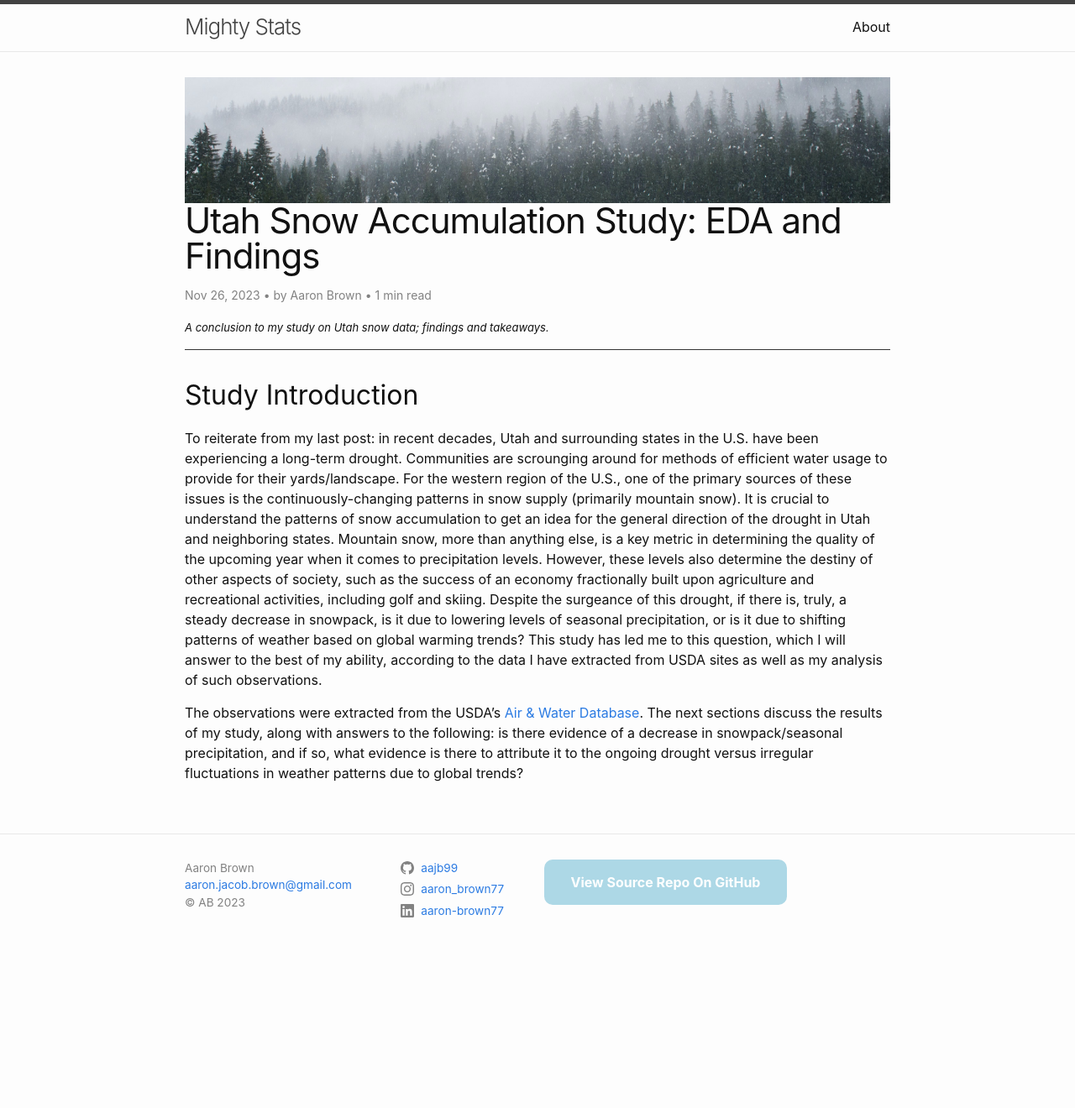
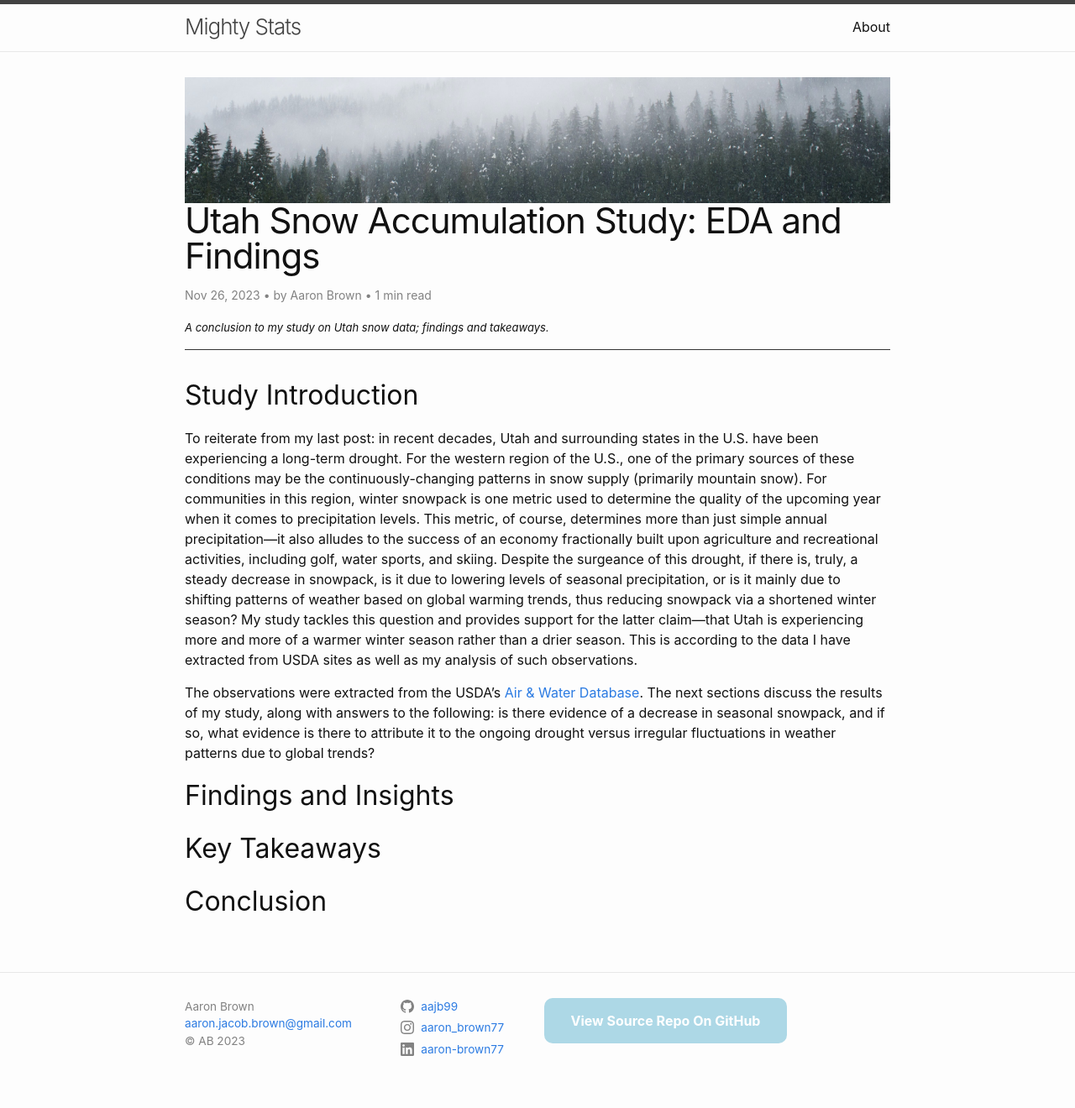
Before and after one commit to aajb99/aajb99.github.io, a Jekyll site: the page built from _posts/2023-11-26-proj-p2.md, in a window 1280 px wide. Shown: the whole page at 84% size. Built offline with Jekyll 4.4.1, drawn with Linux system fonts in a browser that asks for light colours; comment, search, counter and statistics services are not loaded; before the commit the page ends 1155 px from its top, so only the background shows below that.

Commit message:
Blog intro edits

```diff
--- a/_posts/2023-11-26-proj-p2.md
+++ b/_posts/2023-11-26-proj-p2.md
@@ -8,6 +8,13 @@ image: "/assets/images/snow_post.jpg"
 
 ## Study Introduction
 
-To reiterate from my last post: in recent decades, Utah and surrounding states in the U.S. have been experiencing a long-term drought. Communities are scrounging around for methods of efficient water usage to provide for their yards/landscape. For the western region of the U.S., one of the primary sources of these issues is the continuously-changing patterns in snow supply (primarily mountain snow). It is crucial to understand the patterns of snow accumulation to get an idea for the general direction of the drought in Utah and neighboring states. Mountain snow, more than anything else, is a key metric in determining the quality of the upcoming year when it comes to precipitation levels. However, these levels also determine the destiny of other aspects of society, such as the success of an economy fractionally built upon agriculture and recreational activities, including golf and skiing. Despite the surgeance of this drought, if there is, truly, a steady decrease in snowpack, is it due to lowering levels of seasonal precipitation, or is it due to shifting patterns of weather based on global warming trends? This study has led me to this question, which I will answer to the best of my ability, according to the data I have extracted from USDA sites as well as my analysis of such observations.
+To reiterate from my last post: in recent decades, Utah and surrounding states in the U.S. have been experiencing a long-term drought. For the western region of the U.S., one of the primary sources of these conditions may be the continuously-changing patterns in snow supply (primarily mountain snow). For communities in this region, winter snowpack is one metric used to determine the quality of the upcoming year when it comes to precipitation levels. This metric, of course, determines more than just simple annual precipitation—it also alludes to the success of an economy fractionally built upon agriculture and recreational activities, including golf, water sports, and skiing. Despite the surgeance of this drought, if there is, truly, a steady decrease in snowpack, is it due to lowering levels of seasonal precipitation, or is it mainly due to shifting patterns of weather based on global warming trends, thus reducing snowpack via a shortened winter season? My study tackles this question and provides support for the latter claim—that Utah is experiencing more and more of a warmer winter season rather than a drier season. This is according to the data I have extracted from USDA sites as well as my analysis of such observations.
 
-The observations were extracted from the USDA's [Air & Water Database](https://wcc.sc.egov.usda.gov/nwcc/snow-course-sites.jsp?state=UT). The next sections discuss the results of my study, along with answers to the following: is there evidence of a decrease in snowpack/seasonal precipitation, and if so, what evidence is there to attribute it to the ongoing drought versus irregular fluctuations in weather patterns due to global trends?
+The observations were extracted from the USDA's [Air & Water Database](https://wcc.sc.egov.usda.gov/nwcc/snow-course-sites.jsp?state=UT). The next sections discuss the results of my study, along with answers to the following: is there evidence of a decrease in seasonal snowpack, and if so, what evidence is there to attribute it to the ongoing drought versus irregular fluctuations in weather patterns due to global trends?
+
+
+## Findings and Insights
+
+## Key Takeaways
+
+## Conclusion
```
Also changed, not shown: _posts/2023-11-14-proj-p1.md (+1 -1 lines).
